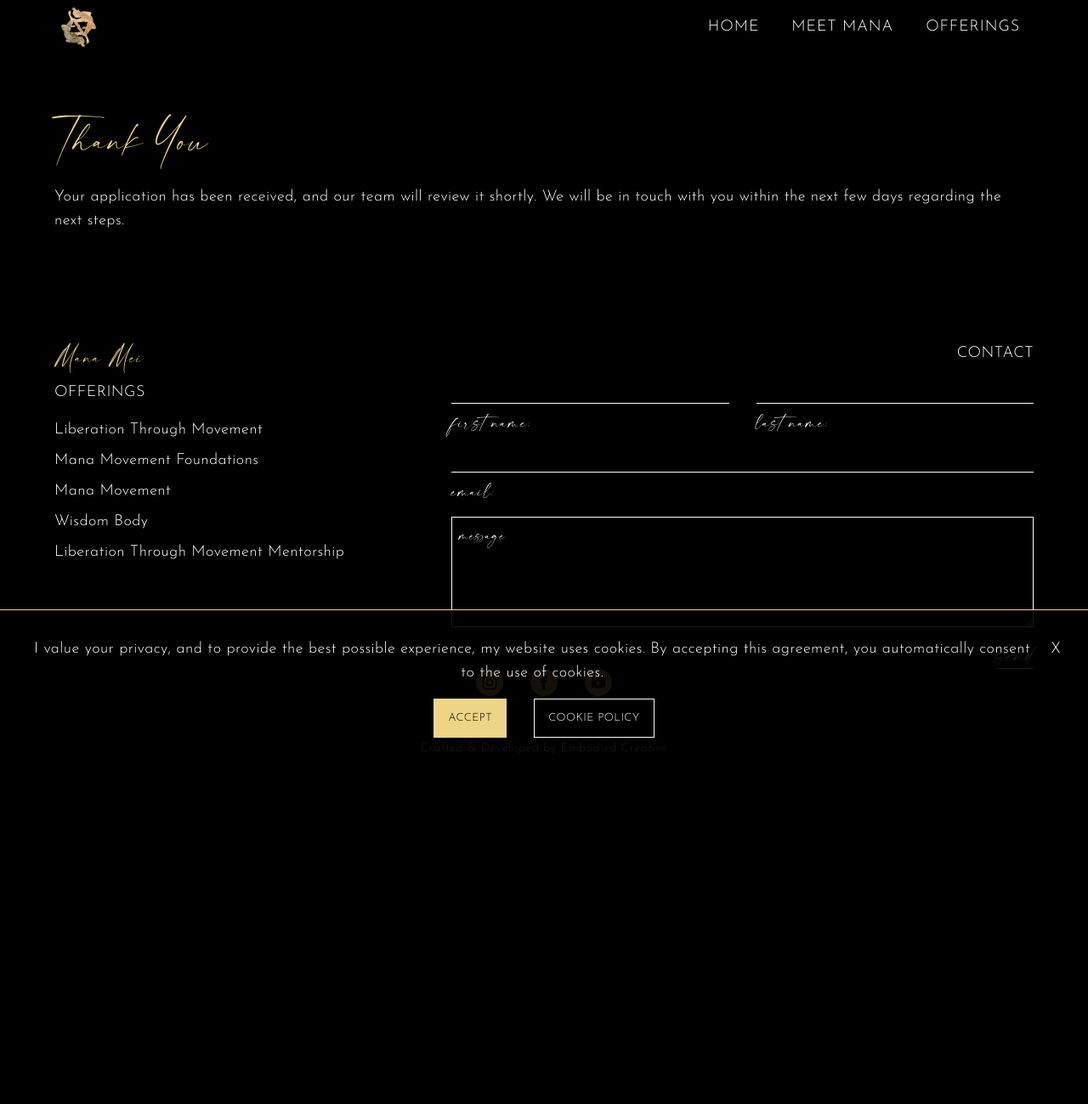
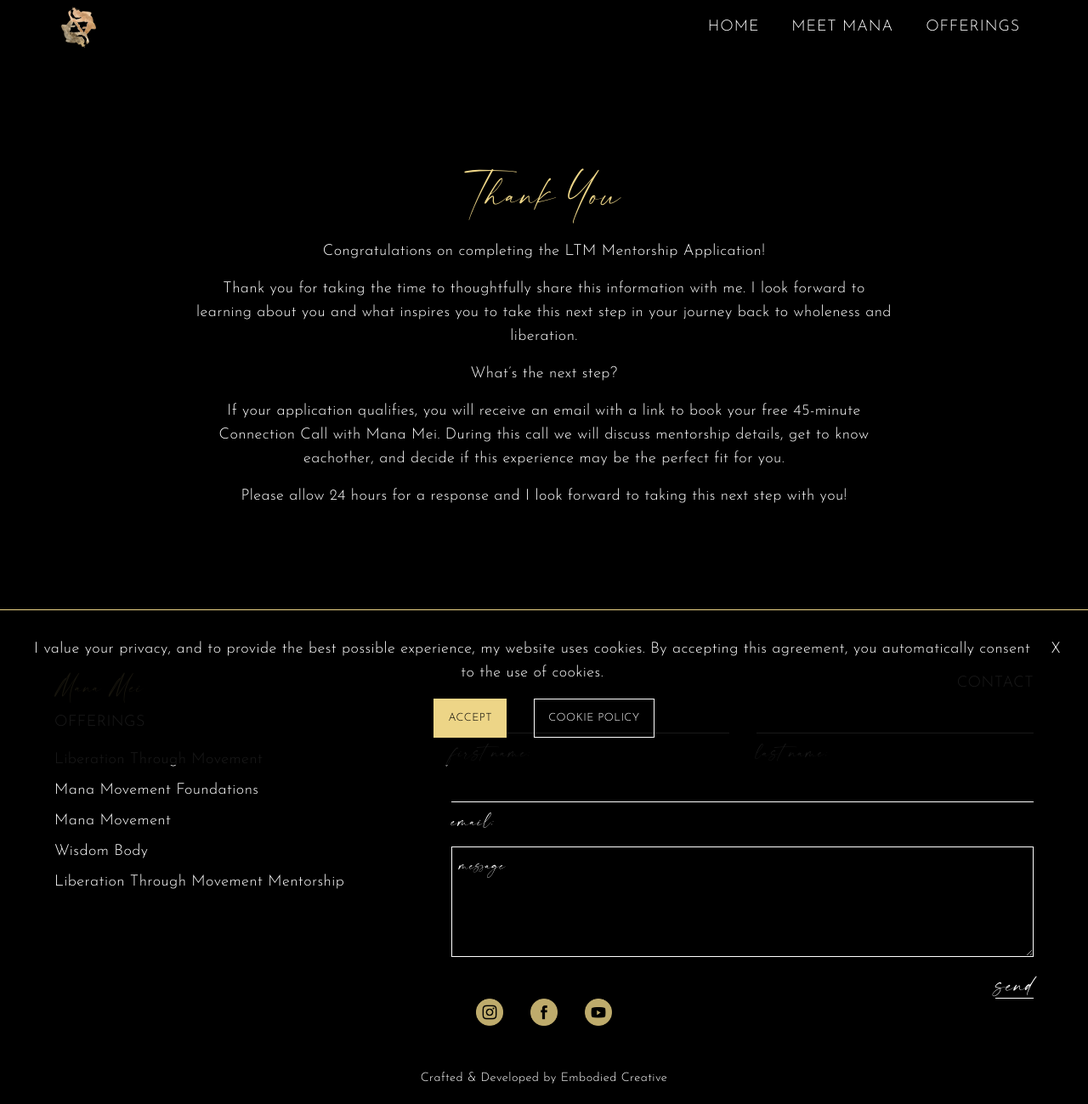
Before and after one commit to brittwoodard/manamei, a Jekyll site: the page built from application-thank-you.html, in a window 1280 px wide. Shown: the whole page at 85% size. Built offline with Jekyll 4.4.1, drawn with Linux system fonts in a browser that asks for light colours; nearby versions of some CDN libraries; before the commit the page ends 911 px from its top, so only the background shows below that.

Commit message:
updated thank you page

```diff
--- a/application-thank-you.html
+++ b/application-thank-you.html
@@ -2,7 +2,13 @@
 layout: default
 ---
 
-<section class="p-5p">
+<section class="p-10p text-center">
     <h1 class="text-lg-serif text-feature">Thank You</h1>
-    <p>Your application has been received, and our team will review it shortly. We will be in touch with you within the next few days regarding the next steps.</p>
+    <div class="w-[80%] mx-auto">
+        <p>Congratulations on completing the LTM Mentorship Application!</p>
+        <p>Thank you for taking the time to thoughtfully share this information with me. I look forward to learning about you and what inspires you to take this next step in your journey back to wholeness and liberation.</p>
+        <p>What’s the next step?</p>
+        <p>If your application qualifies, you will receive an email with a link to book your free 45-minute Connection Call with Mana Mei. During this call we will discuss mentorship details, get to know eachother, and decide if this experience may be the perfect fit for you.</p>
+        <p>Please allow 24 hours for a response and I look forward to taking this next step with you!</p>
+    </div>
 </section>
--- a/contact-thank-you.html
+++ b/contact-thank-you.html
@@ -2,7 +2,7 @@
 layout: default
 ---
 
-<section class="p-5p">
+<section class="p-10p text-center">
     <h1 class="text-lg-serif text-feature">Thank You</h1>
-    <p>Thank you for reaching out. Your message has been received, and we're looking forward to connecting with you. Mana will be in touch shortly to discuss how we can support your journey.</p>
+    <p class="w-[80%] mx-auto">Thank you for reaching out. Your message has been received, and we're looking forward to connecting with you. Mana will be in touch shortly to discuss how we can support your journey.</p>
 </section>
```
